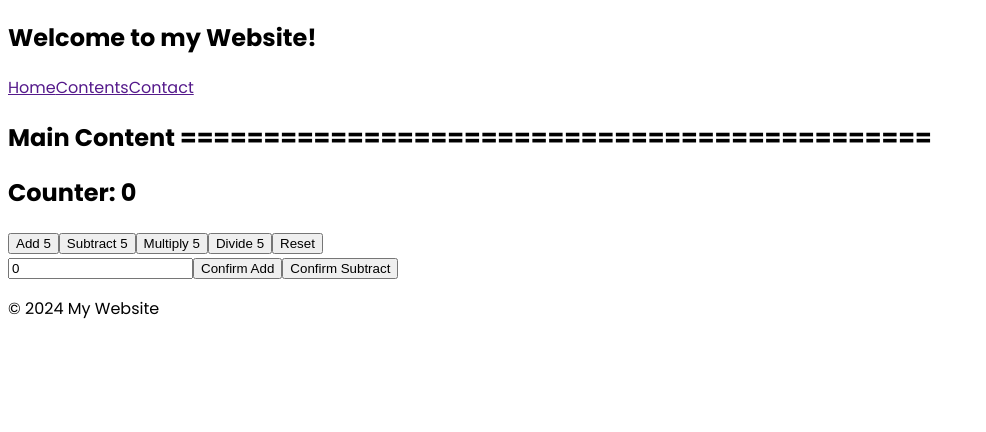
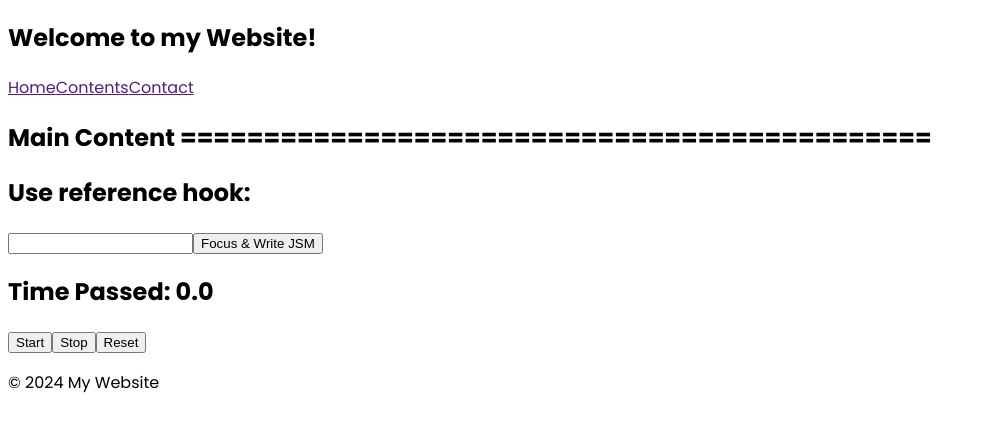
Before and after one commit to priyadeepsenwork/React-Demo-Course-1, a React (Vite) app: page / in a window 1280 px wide. Shown: the top 432 px of the page, without its empty margins (0-986 px from the left). Built offline with nearby package versions, Linux system fonts and the light colour scheme.

Commit message:
useRef() hook tutorial, implemented a simple timer with start, stop and reset

```diff
--- a/src/components/Importer.jsx
+++ b/src/components/Importer.jsx
@@ -30,7 +30,9 @@ import One_uEffect from "./THE_useEffect_Hook/One_uEffect";
 //import Prop_driller_importer from "./PropertyDrilling/Prop_driller_importer";
 //import Parent_05 from "./Exercise_05_useContext/Parent_05";
 //import Reducer_01 from "./StateManagementWithReducer/Reducer_01";
-import Exercise_06_Parent from "./Exercise_06_Reducer/Exercise_06_Parent";
+//import Exercise_06_Parent from "./Exercise_06_Reducer/Exercise_06_Parent";
+import Reference_useHook from "./useRef Hook/Reference_useHook";
+import Timer from "./useRef Hook/Timer";
 
 const Importer = () => {
   return (
@@ -66,7 +68,9 @@ const Importer = () => {
           {/* <Prop_driller_importer /> */}
           {/* <Parent_05 /> */}
           {/* <Reducer_01 /> */}
-          <Exercise_06_Parent />
+          {/* <Exercise_06_Parent /> */}
+          <Reference_useHook />
+          <Timer />
       </section>
     </main>
   );
--- /dev/null
+++ b/src/components/useRef Hook/Reference_useHook.jsx
@@ -0,0 +1,21 @@
+import {useRef} from 'react'
+
+const Reference_useHook = () => {
+    const inputElement = useRef(null)
+    const focusExecute = () => {
+        inputElement.current.focus()
+
+    }
+
+  return (
+    <main>
+        <h2>Use reference hook: </h2>
+        <div>
+            <input type='text' ref={inputElement} />
+            <button onClick={focusExecute}>Focus & Write JSM</button>
+        </div>
+    </main>
+  )
+}
+
+export default Reference_useHook
--- /dev/null
+++ b/src/components/useRef Hook/Timer.jsx
@@ -0,0 +1,45 @@
+import {useState, useRef} from 'react'
+
+const Timer = () => {
+    const [startTime, setStartTime] = useState(null)
+    const [now, setNow] = useState(null)
+    const intervalRef = useRef(null)
+
+    const handleStart = () => {
+        setStartTime(Date.now())
+        setNow(Date.now())
+
+        clearInterval(intervalRef.current)
+        intervalRef.current = setInterval(() => {
+            setNow(Date.now())
+        }, 100)
+    }
+
+    const handleStop = () => {
+        clearInterval(intervalRef.current)
+        intervalRef.current = null
+    }
+
+    const handleReset = () => {
+        if(intervalRef.current == null){
+            setStartTime(0)
+            setNow(0)
+        }
+    }
+
+    let secondsPassed = 0
+    if(startTime != null && now != null) {
+        secondsPassed = (now - startTime) / 1000
+    }
+
+  return (
+    <section>
+        <h2>Time Passed: {secondsPassed.toFixed(1)}</h2>
+        <button onClick={handleStart}>Start</button>
+        <button onClick={handleStop}>Stop</button>
+        <button onClick={handleReset}>Reset</button>
+    </section>
+  )
+}
+
+export default Timer
```
